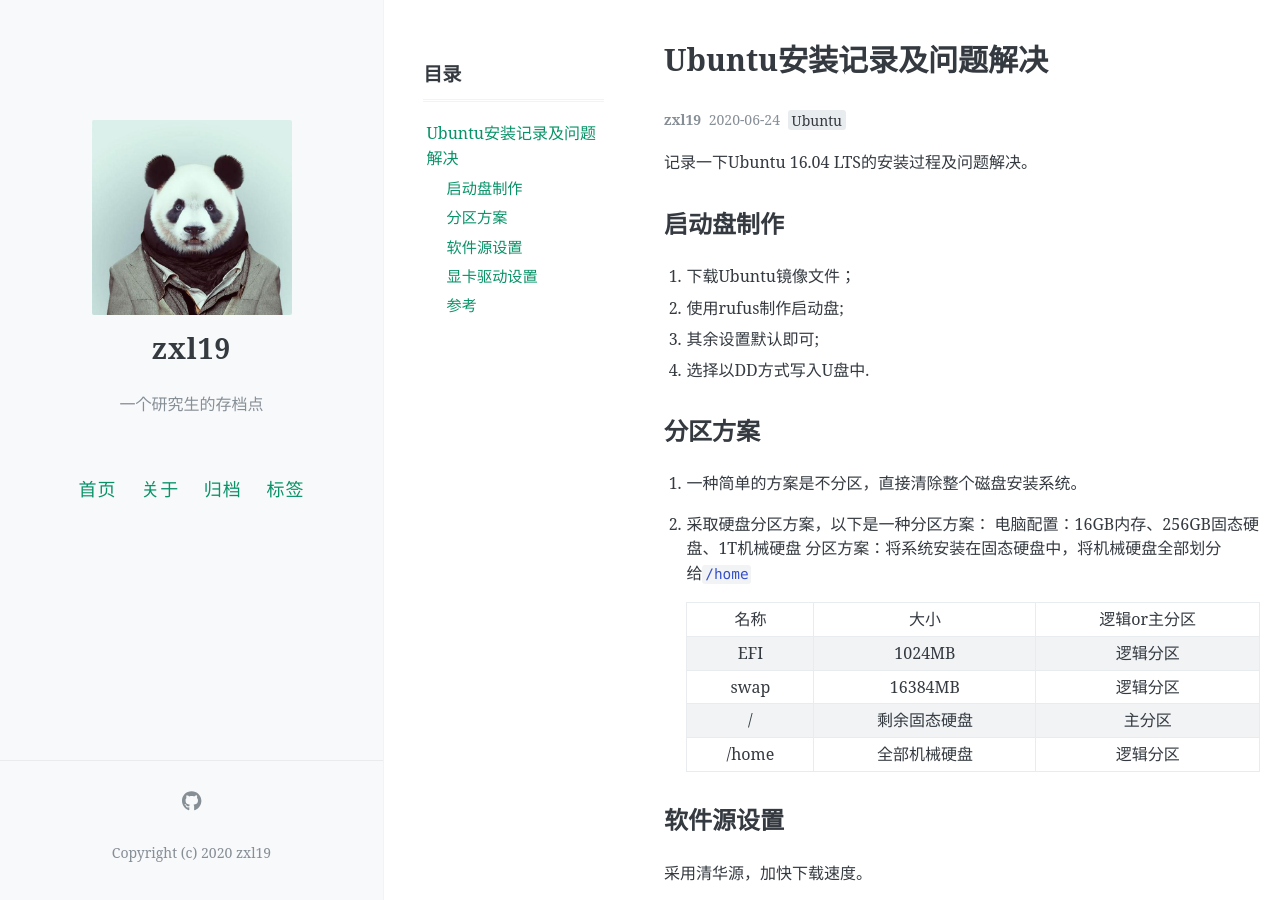
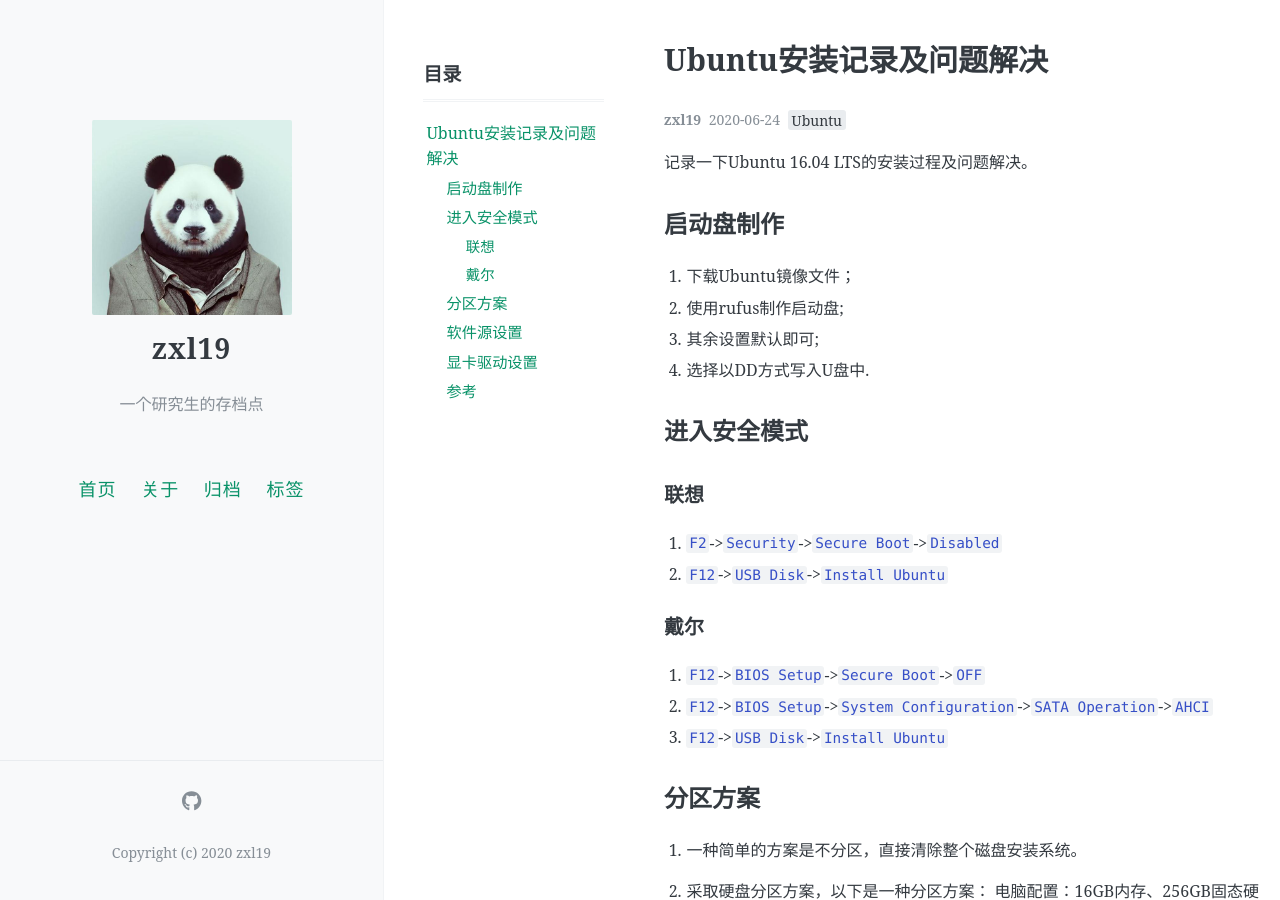
Before and after one commit to zxl19/zxl19.github.io, a Jekyll site: the page built from _posts/2020-06-24-ubuntu-installation.md, in a window 1280 px wide and 900 px high. Built offline with Jekyll 4.4.1, drawn with Linux system fonts in a browser that asks for light colours; comment, search, counter and statistics services are not loaded.

Commit message:
Update 2020-06-24-ubuntu-installation.md

```diff
--- a/_posts/2020-06-24-ubuntu-installation.md
+++ b/_posts/2020-06-24-ubuntu-installation.md
@@ -19,6 +19,19 @@ pinned: false
 2. 使用rufus制作启动盘;
 3. 其余设置默认即可;
 4. 选择以DD方式写入U盘中.
+
+## 进入安全模式
+
+### 联想
+
+1. `F2`->`Security`->`Secure Boot`->`Disabled`
+2. `F12`->`USB Disk`->`Install Ubuntu`
+
+### 戴尔
+
+1. `F12`->`BIOS Setup`->`Secure Boot`->`OFF`
+2. `F12`->`BIOS Setup`->`System Configuration`->`SATA Operation`->`AHCI`
+3. `F12`->`USB Disk`->`Install Ubuntu`
 
 ## 分区方案
 
```
